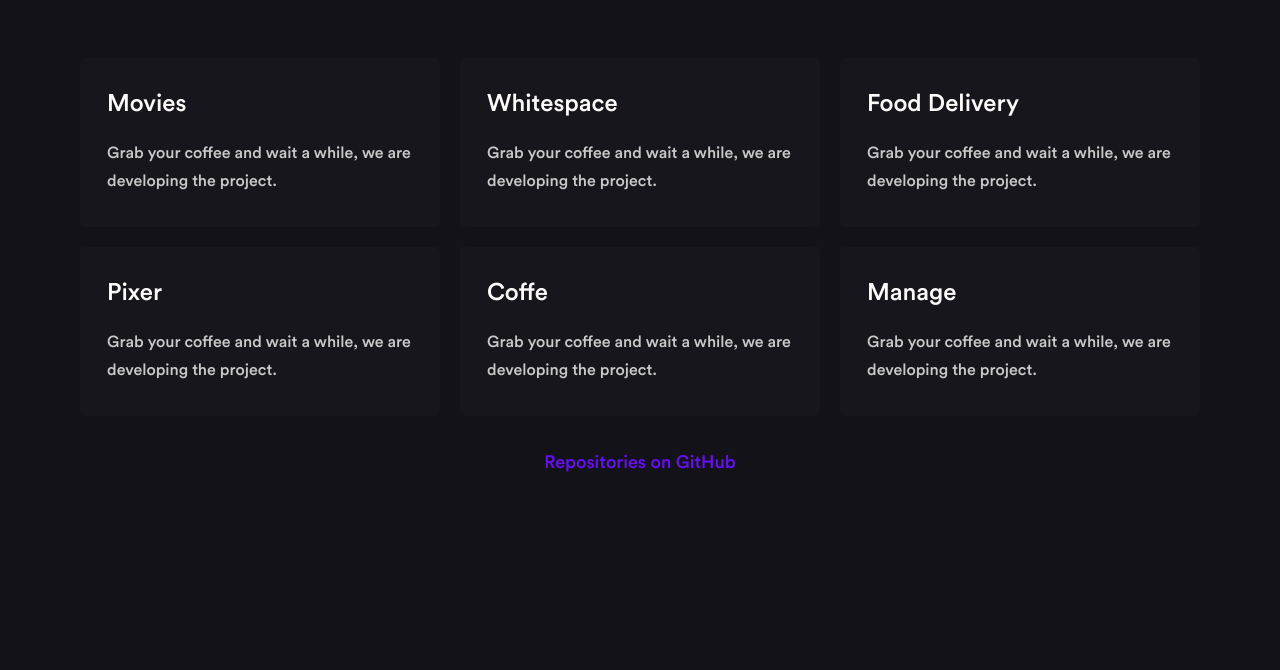
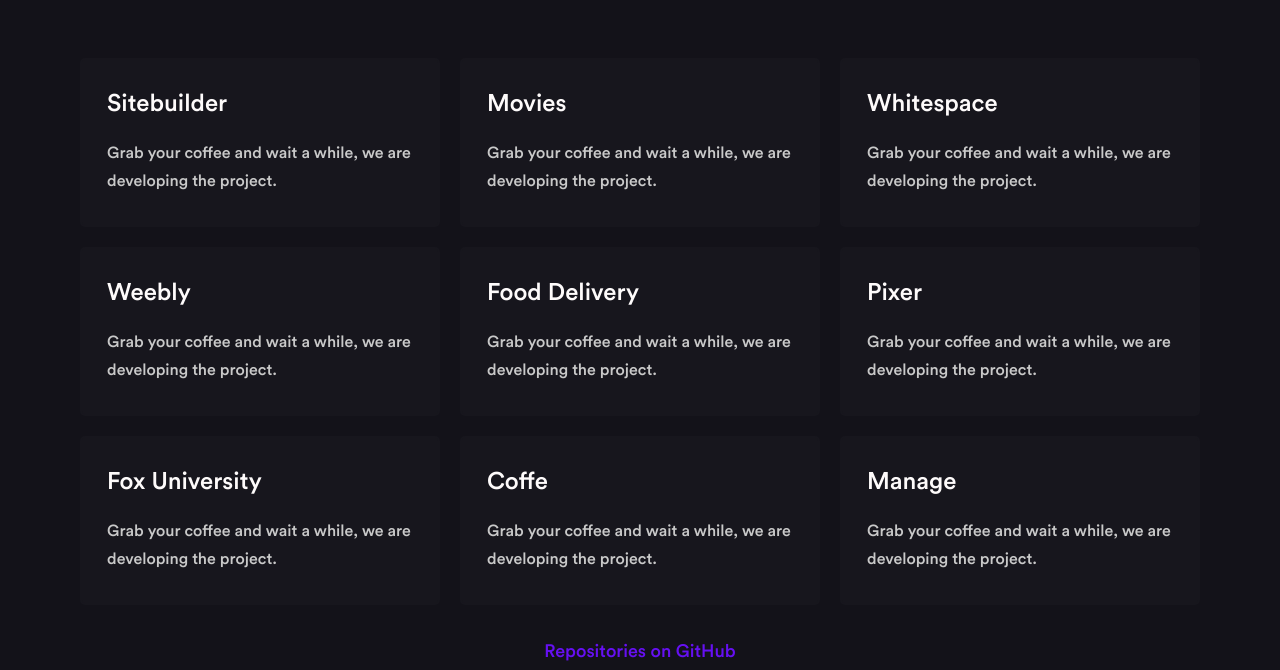
Before and after one commit to zumradshukurullayeva/my-portfolio, a plain HTML site: page index.html in a window 1280 px wide. Shown: the part 1489-2159 px from the top of the page. Drawn offline with nearby package versions, Linux system fonts and the light colour scheme.

Commit message:
first commit

```diff
--- a/index.html
+++ b/index.html
@@ -175,6 +175,14 @@
         <div class="larguraMaxContainer">
           <h2 class="titulo-delay">Projects <span>.</span></h2>
           <div>
+            <article class="cards-interval">
+              <a href="https://www.sitebuilder.com/" target="_blank">
+                <h3>Sitebuilder</h3>
+              <p>
+                Grab your coffee and wait a while, we are developing the project.
+              </p>
+              </a>
+            </article>
 
               <article class="cards-interval">
                 <a href="https://clever-goldstine-55f41a.netlify.app/" target="_blank">
@@ -196,6 +204,17 @@
               </a>
             </article>
 
+
+
+            <article class="cards-interval">
+              <a href="https://www.weebly.com/" target="_blank">
+                <h3>Weebly</h3>
+              <p>
+                Grab your coffee and wait a while, we are developing the project.
+              </p>
+              </a>
+            </article>
+
             <article class="cards-interval">
               <a href="https://cranky-archimedes-6b2f93.netlify.app/" target="_blank">
                 <h3>Food Delivery</h3>
@@ -211,6 +230,17 @@
                 <p>
                   Grab your coffee and wait a while, we are developing the project.
                 </p>
+              </a>
+            </article>
+
+
+
+            <article class="cards-interval">
+              <a href="https://preview.colorlib.com/#fox" target="_blank">
+                <h3>Fox University</h3>
+              <p>
+                Grab your coffee and wait a while, we are developing the project.
+              </p>
               </a>
             </article>
 
```
